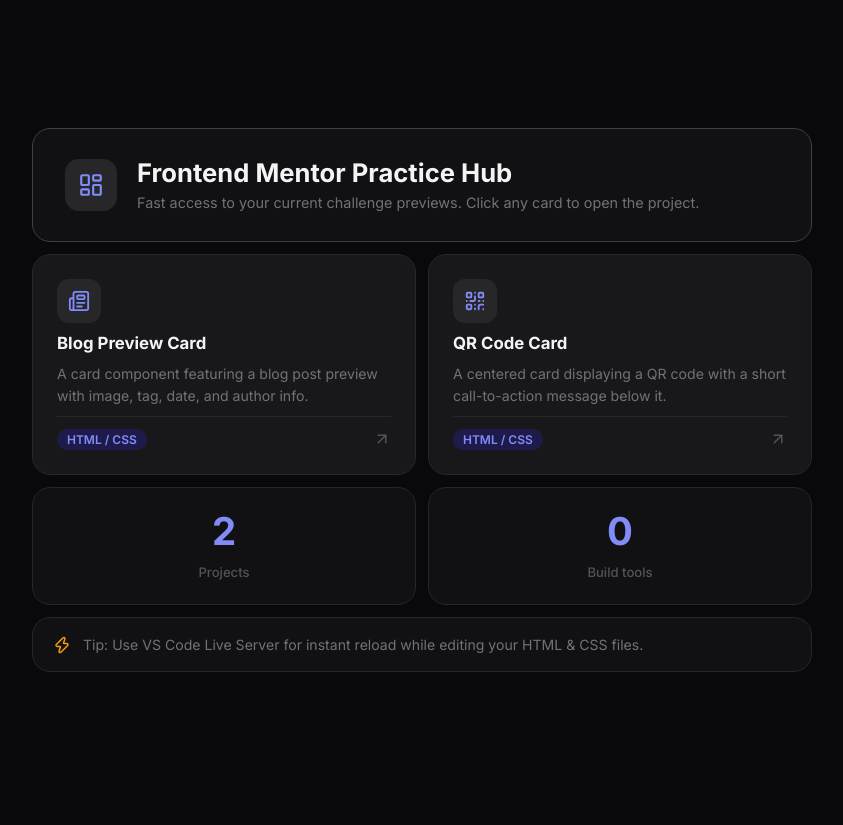
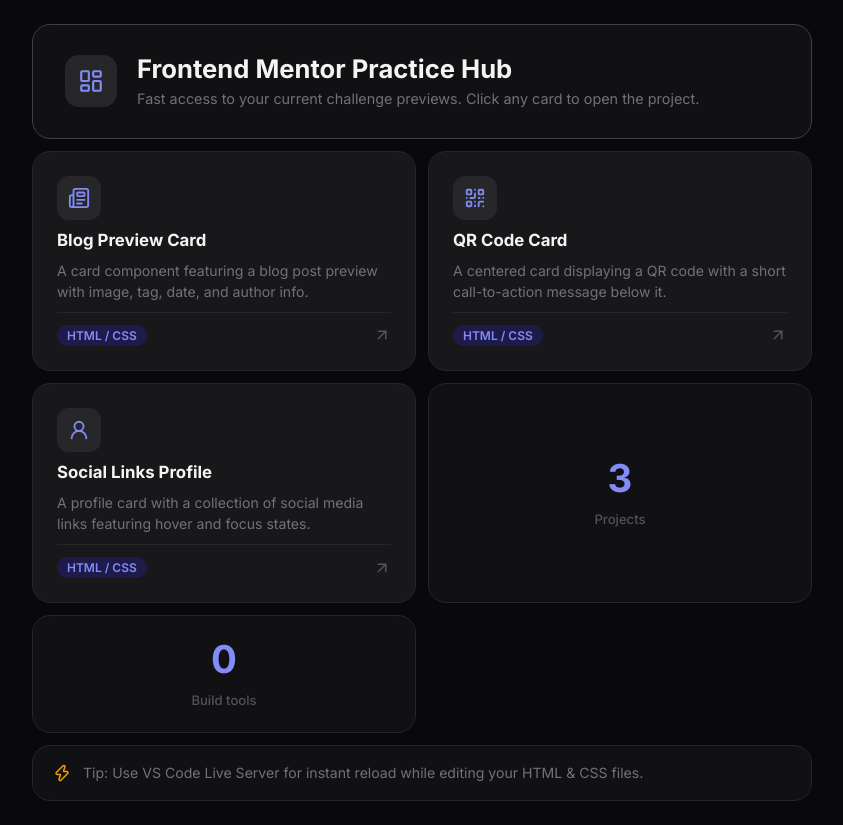
Before and after one commit to hazemezz123/Frontend-Mentor, a plain HTML site: page index.html in a window 1280 px wide. Shown: the whole page, without its empty margins (218-1061 px from the left). Before the commit the page ends 800 px from the top, so only its background shows below. Drawn offline with nearby package versions, Linux system fonts and the light colour scheme.

Commit message:
Add Task number 3

```diff
--- a/index.html
+++ b/index.html
@@ -37,6 +37,8 @@
       .cell:nth-child(4) { animation-delay: 0.32s; }
       .cell:nth-child(5) { animation-delay: 0.39s; }
       .cell:nth-child(6) { animation-delay: 0.46s; }
+      .cell:nth-child(7) { animation-delay: 0.53s; }
+      .cell:nth-child(8) { animation-delay: 0.60s; }
 
       /* ── grid ── */
       .bento {
@@ -233,8 +235,20 @@
         </div>
       </a>
 
+      <a class="cell cell-project" href="social-links-profile-main/index.html" target="_blank">
+        <div class="project-icon">
+          <i data-lucide="user-round" width="22" height="22"></i>
+        </div>
+        <h2>Social Links Profile</h2>
+        <p>A profile card with a collection of social media links featuring hover and focus states.</p>
+        <div class="project-footer">
+          <span class="badge">HTML / CSS</span>
+          <i data-lucide="arrow-up-right" class="arrow-icon" width="18" height="18"></i>
+        </div>
+      </a>
+
       <div class="cell cell-stat">
-        <div class="stat-number">2</div>
+        <div class="stat-number">3</div>
         <div class="stat-label">Projects</div>
       </div>
 
```
Also changed, not shown: social-links-profile-main/index.html (+1 -0 lines).
